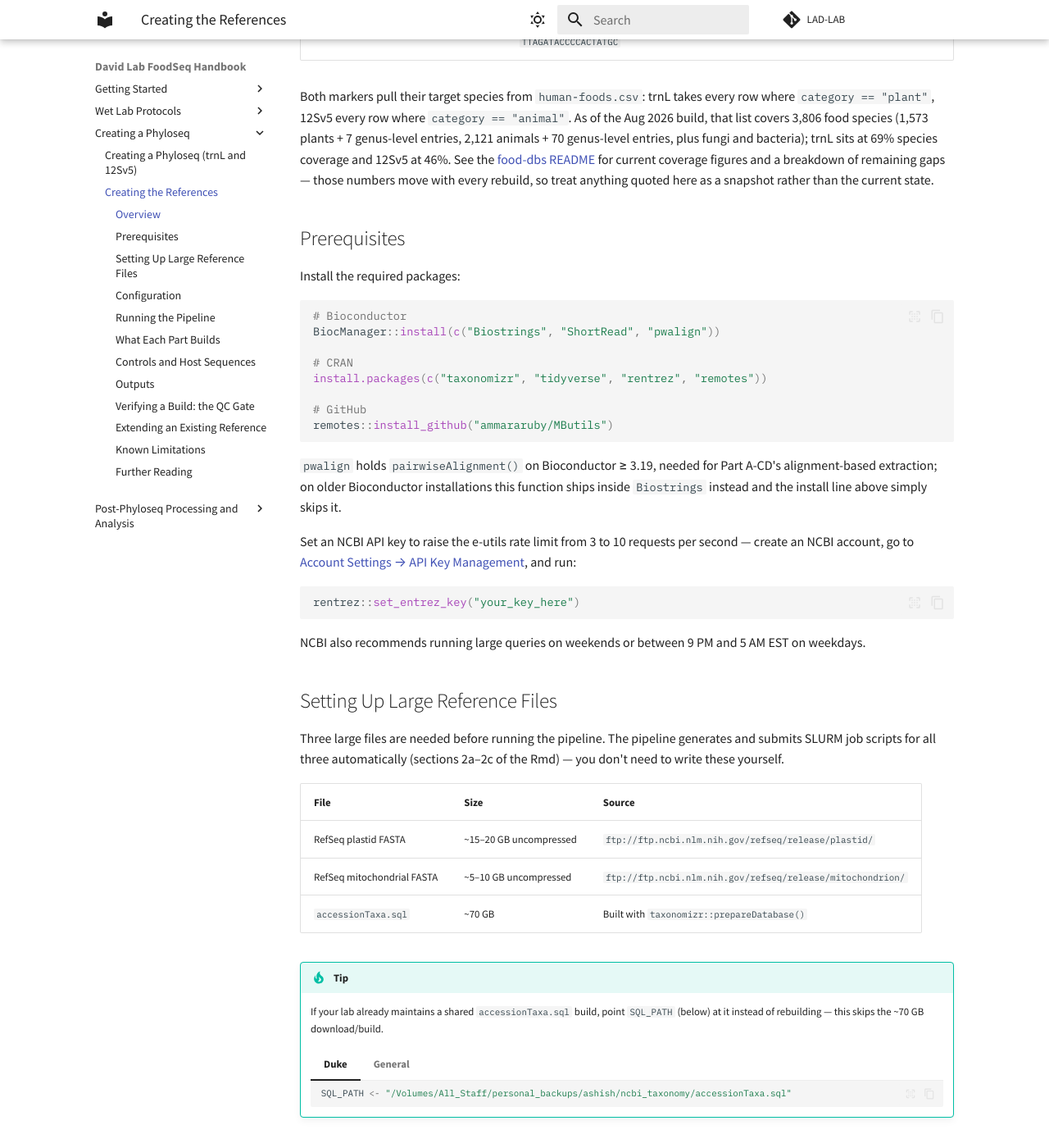
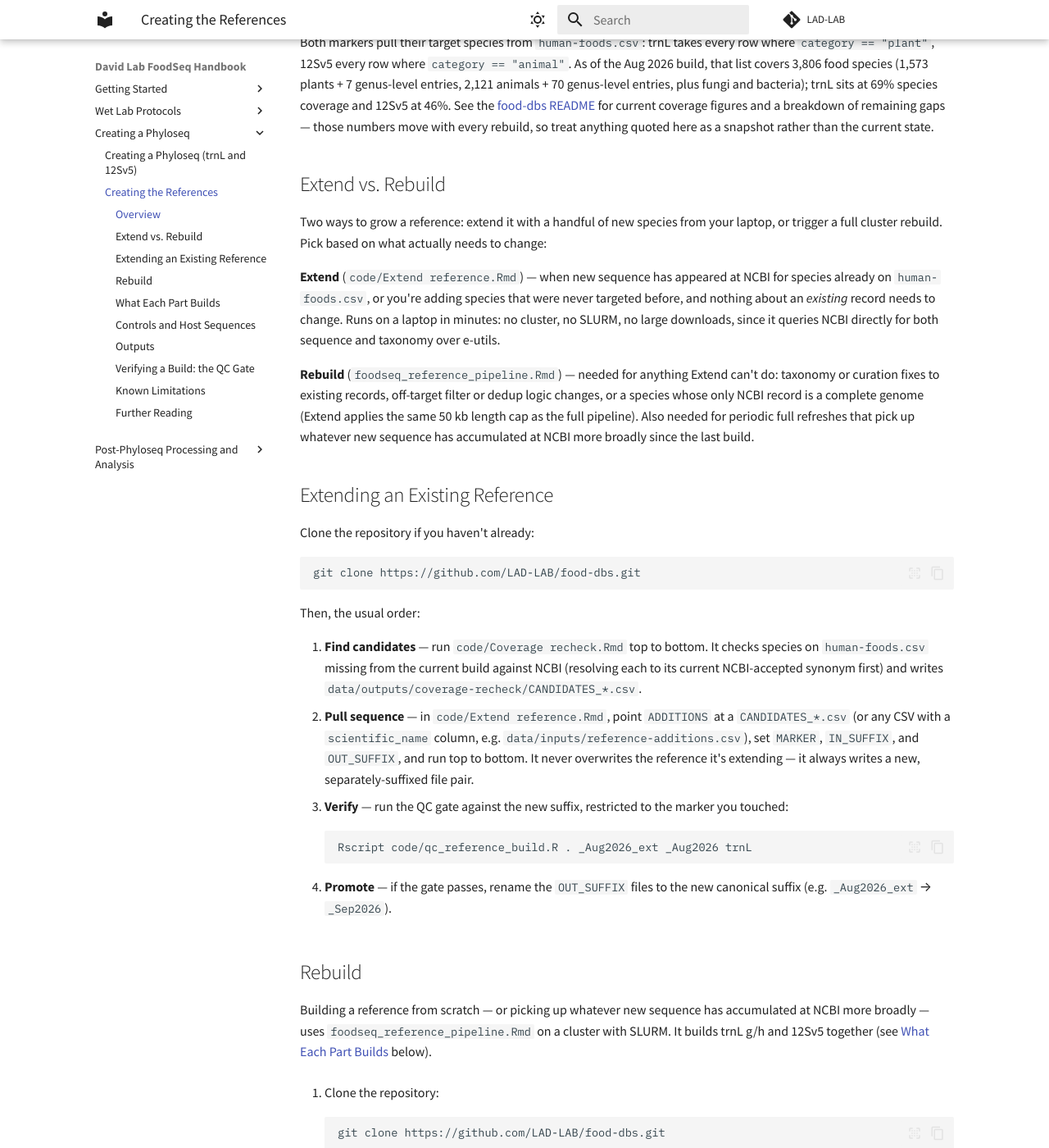
Before and after one commit to LAD-LAB/lad-lab.github.io, an MkDocs documentation site: the page built from docs/references.md, in a window 1280 px wide and 1400 px high, scrolled down 730 px. Shown: the whole window at 82% size. Built offline with MkDocs 1.6.1 and Material for MkDocs 9.7.7, drawn with Linux system fonts in a browser that asks for light colours; some of the changed text lies outside the part shown.

Commit message:
Drop trnL c/d from the handbook and lead with Extend vs. Rebuild
trnL c/d (Part A-CD) is removed from Creating the References for now —
it hasn't finished verification/testing, so it shouldn't be documented
as part of the standard workflow yet. Drops it from the overview table,
the What Each Part Builds table, Outputs, and the QC gate's marker list;
the pwalign prerequisite stays (the real pipeline still needs it) but
its explanation no longer name-drops Part A-CD.

Also restructures the page so the extend-vs-rebuild decision comes
right after the Overview, before any cluster setup:

- New Extend vs. Rebuild section states the decision up front.
- Extending an Existing Reference (the laptop workflow) moves up to
  follow it, and now includes the clone step it was missing.
- Prerequisites, Setting Up Large Reference Files, and Configuration
  are folded into a new Rebuild section as elaborated sub-steps under
  their relevant numbered step, rather than standalone sections a
  reader has to piece together before reaching Running the Pipeline.

Co-Authored-By: Claude Sonnet 5 <noreply@anthropic.com>

````diff
--- a/docs/references.md
+++ b/docs/references.md
@@ -1,6 +1,6 @@
 # Creating the References
 
-The trnL (g/h and c/d) and 12Sv5 reference databases are built with `foodseq_reference_pipeline.Rmd` in the [food-dbs repository](https://github.com/LAD-LAB/food-dbs). It builds all three reference databases end to end — downloading and querying sequence data, assigning taxonomy, filtering out off-target hits, adding controls, and writing DADA2- and QIIME2-formatted output — and is now the standard way to (re)build the references, replacing the older step-by-step manual workflow.
+The trnL (g/h) and 12Sv5 reference databases are built with `foodseq_reference_pipeline.Rmd` in the [food-dbs repository](https://github.com/LAD-LAB/food-dbs). It builds these reference databases end to end — downloading and querying sequence data, assigning taxonomy, filtering out off-target hits, adding controls, and writing DADA2- and QIIME2-formatted output — and is now the standard way to (re)build the references, replacing the older step-by-step manual workflow.
 
 !!! info "Manual workflow archived"
 
@@ -8,90 +8,46 @@ The trnL (g/h and c/d) and 12Sv5 reference databases are built with `foodseq_ref
 
 ## Overview
 
-The pipeline builds three databases, sharing the same setup, SLURM jobs, and taxonomy approach:
+The pipeline builds two databases, sharing the same setup, SLURM jobs, and taxonomy approach:
 
 | Database | Marker | Primers | Source |
 |---|---|---|---|
 | **Part A** — trnL g/h | Plant | trnLg `GGGCAATCCTGAGCCAA` / trnLh `CCATTGAGTCTCTGCACCTATC` | RefSeq plastid genomes + GenBank |
-| **Part A-CD** — trnL c/d | Plant (full trnL intron) | trnLc / trnLd | Re-extracted from Part A's inputs via alignment — no additional NCBI queries |
 | **Part B** — 12Sv5 | Vertebrate | V5F `TAGAACAGGCTCCTCTAG` / V5R `TTAGATACCCCACTATGC` | RefSeq mitochondrial genomes + GenBank |
 
 Both markers pull their target species from `human-foods.csv`: trnL takes every row where `category == "plant"`, 12Sv5 every row where `category == "animal"`. As of the Aug 2026 build, that list covers 3,806 food species (1,573 plants + 7 genus-level entries, 2,121 animals + 70 genus-level entries, plus fungi and bacteria); trnL sits at 69% species coverage and 12Sv5 at 46%. See the [food-dbs README](https://github.com/LAD-LAB/food-dbs#database-coverage) for current coverage figures and a breakdown of remaining gaps — those numbers move with every rebuild, so treat anything quoted here as a snapshot rather than the current state.
 
-## Prerequisites
+## Extend vs. Rebuild
 
-Install the required packages:
+Two ways to grow a reference: extend it with a handful of new species from your laptop, or trigger a full cluster rebuild. Pick based on what actually needs to change:
 
-``` r
-# Bioconductor
-BiocManager::install(c("Biostrings", "ShortRead", "pwalign"))
+**Extend** (`code/Extend reference.Rmd`) — when new sequence has appeared at NCBI for species already on `human-foods.csv`, or you're adding species that were never targeted before, and nothing about an *existing* record needs to change. Runs on a laptop in minutes: no cluster, no SLURM, no large downloads, since it queries NCBI directly for both sequence and taxonomy over e-utils.
 
-# CRAN
-install.packages(c("taxonomizr", "tidyverse", "rentrez", "remotes"))
+**Rebuild** (`foodseq_reference_pipeline.Rmd`) — needed for anything Extend can't do: taxonomy or curation fixes to existing records, off-target filter or dedup logic changes, or a species whose only NCBI record is a complete genome (Extend applies the same 50 kb length cap as the full pipeline). Also needed for periodic full refreshes that pick up whatever new sequence has accumulated at NCBI more broadly since the last build.
 
-# GitHub
-remotes::install_github("ammararuby/MButils")
+## Extending an Existing Reference
+
+Clone the repository if you haven't already:
+
+``` bash
+git clone https://github.com/LAD-LAB/food-dbs.git
 ```
 
-`pwalign` holds `pairwiseAlignment()` on Bioconductor ≥ 3.19, needed for Part A-CD's alignment-based extraction; on older Bioconductor installations this function ships inside `Biostrings` instead and the install line above simply skips it.
+Then, the usual order:
 
-Set an NCBI API key to raise the e-utils rate limit from 3 to 10 requests per second — create an NCBI account, go to [Account Settings → API Key Management](https://account.ncbi.nlm.nih.gov/settings/), and run:
+1. **Find candidates** — run `code/Coverage recheck.Rmd` top to bottom. It checks species on `human-foods.csv` missing from the current build against NCBI (resolving each to its current NCBI-accepted synonym first) and writes `data/outputs/coverage-recheck/CANDIDATES_*.csv`.
+2. **Pull sequence** — in `code/Extend reference.Rmd`, point `ADDITIONS` at a `CANDIDATES_*.csv` (or any CSV with a `scientific_name` column, e.g. `data/inputs/reference-additions.csv`), set `MARKER`, `IN_SUFFIX`, and `OUT_SUFFIX`, and run top to bottom. It never overwrites the reference it's extending — it always writes a new, separately-suffixed file pair.
+3. **Verify** — run the QC gate against the new suffix, restricted to the marker you touched:
 
-``` r
-rentrez::set_entrez_key("your_key_here")
-```
+    ``` bash
+    Rscript code/qc_reference_build.R . _Aug2026_ext _Aug2026 trnL
+    ```
 
-NCBI also recommends running large queries on weekends or between 9 PM and 5 AM EST on weekdays.
+4. **Promote** — if the gate passes, rename the `OUT_SUFFIX` files to the new canonical suffix (e.g. `_Aug2026_ext` → `_Sep2026`).
 
-## Setting Up Large Reference Files
+## Rebuild
 
-Three large files are needed before running the pipeline. The pipeline generates and submits SLURM job scripts for all three automatically (sections 2a–2c of the Rmd) — you don't need to write these yourself.
-
-| File | Size | Source |
-|---|---|---|
-| RefSeq plastid FASTA | ~15–20 GB uncompressed | `ftp://ftp.ncbi.nlm.nih.gov/refseq/release/plastid/` |
-| RefSeq mitochondrial FASTA | ~5–10 GB uncompressed | `ftp://ftp.ncbi.nlm.nih.gov/refseq/release/mitochondrion/` |
-| `accessionTaxa.sql` | ~70 GB | Built with `taxonomizr::prepareDatabase()` |
-
-!!! tip
-
-    If your lab already maintains a shared `accessionTaxa.sql` build, point `SQL_PATH` (below) at it instead of rebuilding — this skips the ~70 GB download/build.
-
-    === "Duke"
-
-        ``` r
-        SQL_PATH <- "/Volumes/All_Staff/personal_backups/ashish/ncbi_taxonomy/accessionTaxa.sql"
-        ```
-
-    === "General"
-
-        ``` r
-        SQL_PATH <- "[/path/to/accessionTaxa.sql]"
-        ```
-
-## Configuration
-
-Everything else in the notebook reads from one **Configuration** chunk near the top — update it before running anything:
-
-``` r
-# ── Cluster paths ────────────────────────────────────────────
-SCRATCH      <- "/scratch/your_username"                  # cluster scratch directory
-REPO_DIR     <- "/path/to/food-dbs"                       # cloned repo root
-PLASTID_DIR  <- file.path(SCRATCH, "plastid_refseq")      # RefSeq plastid download
-MITO_DIR     <- file.path(SCRATCH, "mito_refseq")         # RefSeq mitochondrial download
-SQL_PATH     <- file.path(SCRATCH, "accessionTaxa.sql")   # taxonomizr SQL database
-
-# ── SLURM parameters ─────────────────────────────────────────
-PARTITION    <- "general"    # partition/queue name; check with 'sinfo'
-R_MODULE     <- "R/4.3.0"    # R module name; check with 'module avail R'
-
-# ── QC gate ───────────────────────────────────────────────────
-QC_PREVIOUS_SUFFIX <- "-"    # suffix of the last archived build, e.g. "_Aug2026"
-```
-
-`QC_PREVIOUS_SUFFIX` matters: the pipeline always writes date-less output files, so it has no memory of what the previous build was called — this is the only way the final QC gate finds out what to compare against. Leaving it at `"-"` is safe, not silent: the gate refuses to compare a build against itself and stops immediately rather than comparing against the wrong build.
-
-## Running the Pipeline
+Building a reference from scratch — or picking up whatever new sequence has accumulated at NCBI more broadly — uses `foodseq_reference_pipeline.Rmd` on a cluster with SLURM. It builds trnL g/h and 12Sv5 together (see [What Each Part Builds](#what-each-part-builds) below).
 
 1. Clone the repository:
 
@@ -100,10 +56,75 @@ QC_PREVIOUS_SUFFIX <- "-"    # suffix of the last archived build, e.g. "_Aug2026
     ```
 
 2. Open `foodseq_reference_pipeline.Rmd` in RStudio (or RStudio Server on Open OnDemand).
-3. Update the **Configuration** chunk (above) to match your environment.
-4. Run the **Install packages** chunk once, on first use.
-5. Submit the three SLURM jobs (sections 2a–2c: RefSeq plastid download, RefSeq mitochondrial download, `accessionTaxa.sql` build) and monitor them in the following section. They run in parallel and each take several hours.
-6. Once the jobs finish, run **Part A** (trnL g/h), **Part A-CD** (trnL c/d — depends on Part A's inputs, run it after), and/or **Part B** (12Sv5) sequentially, as needed.
+
+3. Update the **Configuration** chunk near the top to match your environment — everything else in the notebook reads from this one chunk:
+
+    ``` r
+    # ── Cluster paths ────────────────────────────────────────────
+    SCRATCH      <- "/scratch/your_username"                  # cluster scratch directory
+    REPO_DIR     <- "/path/to/food-dbs"                       # cloned repo root
+    PLASTID_DIR  <- file.path(SCRATCH, "plastid_refseq")      # RefSeq plastid download
+    MITO_DIR     <- file.path(SCRATCH, "mito_refseq")         # RefSeq mitochondrial download
+    SQL_PATH     <- file.path(SCRATCH, "accessionTaxa.sql")   # taxonomizr SQL database
+
+    # ── SLURM parameters ─────────────────────────────────────────
+    PARTITION    <- "general"    # partition/queue name; check with 'sinfo'
+    R_MODULE     <- "R/4.3.0"    # R module name; check with 'module avail R'
+
+    # ── QC gate ───────────────────────────────────────────────────
+    QC_PREVIOUS_SUFFIX <- "-"    # suffix of the last archived build, e.g. "_Aug2026"
+    ```
+
+    `QC_PREVIOUS_SUFFIX` matters: the pipeline always writes date-less output files, so it has no memory of what the previous build was called — this is the only way the final QC gate finds out what to compare against. Leaving it at `"-"` is safe, not silent: the gate refuses to compare a build against itself and stops immediately rather than comparing against the wrong build.
+
+    !!! tip
+
+        If your lab already maintains a shared `accessionTaxa.sql` build, point `SQL_PATH` at it instead of rebuilding — this skips a ~70 GB download/build.
+
+        === "Duke"
+
+            ``` r
+            SQL_PATH <- "/Volumes/All_Staff/personal_backups/ashish/ncbi_taxonomy/accessionTaxa.sql"
+            ```
+
+        === "General"
+
+            ``` r
+            SQL_PATH <- "[/path/to/accessionTaxa.sql]"
+            ```
+
+4. Install the required packages and set an NCBI API key. Run the **Install packages** chunk once, on first use:
+
+    ``` r
+    # Bioconductor
+    BiocManager::install(c("Biostrings", "ShortRead", "pwalign"))
+
+    # CRAN
+    install.packages(c("taxonomizr", "tidyverse", "rentrez", "remotes"))
+
+    # GitHub
+    remotes::install_github("ammararuby/MButils")
+    ```
+
+    `pwalign` holds `pairwiseAlignment()` on Bioconductor ≥ 3.19; on older Bioconductor installations this function ships inside `Biostrings` instead and the install line above simply skips it.
+
+    Set an NCBI API key to raise the e-utils rate limit from 3 to 10 requests per second — create an NCBI account, go to [Account Settings → API Key Management](https://account.ncbi.nlm.nih.gov/settings/), and run:
+
+    ``` r
+    rentrez::set_entrez_key("your_key_here")
+    ```
+
+    NCBI also recommends running large queries on weekends or between 9 PM and 5 AM EST on weekdays.
+
+5. Submit the three SLURM jobs (sections 2a–2c) and monitor them in the following section. They run in parallel and each take several hours — together they fetch the large files the pipeline needs before it can run:
+
+    | File | Size | Source |
+    |---|---|---|
+    | RefSeq plastid FASTA | ~15–20 GB uncompressed | `ftp://ftp.ncbi.nlm.nih.gov/refseq/release/plastid/` |
+    | RefSeq mitochondrial FASTA | ~5–10 GB uncompressed | `ftp://ftp.ncbi.nlm.nih.gov/refseq/release/mitochondrion/` |
+    | `accessionTaxa.sql` | ~70 GB | Built with `taxonomizr::prepareDatabase()` |
+
+6. Once the jobs finish, run **Part A** (trnL g/h) and/or **Part B** (12Sv5), as needed.
 7. The notebook's final section, **Verify before shipping**, runs the QC gate automatically — see [Verifying a Build](#verifying-a-build-the-qc-gate) below.
 
 Output files are written date-less (`trnLGH_taxonomy.fasta`, not `trnLGH_taxonomy_Aug2026.fasta`). Once the QC gate passes, archive them under a new suffix before the next rebuild overwrites them in place.
@@ -112,24 +133,22 @@ Output files are written date-less (`trnLGH_taxonomy.fasta`, not `trnLGH_taxonom
 
 Each part follows the same shape — RefSeq and GenBank queried and merged, taxonomy assigned, off-target sequences filtered, controls added, then saved — with a few marker-specific steps:
 
-| Step | Part A (trnL g/h) | Part A-CD (trnL c/d) | Part B (12Sv5) |
-|---|---|---|---|
-| Load inputs / filter RefSeq to one sequence per species | A1–A2 | *(reuses A2)* | B1–B2 |
-| Extract target amplicon | A3: in silico PCR (`find_primer_pair()`) | CD1–CD3b: primer route + alignment rescue against a plastome intron panel | B3: in silico PCR |
-| Query GenBank | A4 | *(reuses A4's untrimmed pull — no extra NCBI queries)* | B4, submitted as a SLURM job (B3–B6) |
-| Combine + taxonomy lookup | A5–A6 | CD4–CD5 | B5–B6 |
-| Remove off-target sequences | A6b: Streptophyta + Cyanobacteriota allowlist | CD6: same allowlist as A6b | B6b: Chordata only |
-| Manual curation | A7 (`Manual renaming.csv` + hardcoded *Brassica oleracea* renamings) | CD7 (same renamings, applied where they match a c/d amplicon) | — |
-| QC / orientation | A8–A9 | CD8–CD9 (extraction sanity check) | B7–B8 |
-| Dedup, add controls, save | A10 | CD10 | B9 |
+| Step | Part A (trnL g/h) | Part B (12Sv5) |
+|---|---|---|
+| Load inputs / filter RefSeq to one sequence per species | A1–A2 | B1–B2 |
+| Extract target amplicon | A3: in silico PCR (`find_primer_pair()`) | B3: in silico PCR |
+| Query GenBank | A4 | B4, submitted as a SLURM job (B3–B6) |
+| Combine + taxonomy lookup | A5–A6 | B5–B6 |
+| Remove off-target sequences | A6b: Streptophyta + Cyanobacteriota allowlist | B6b: Chordata only |
+| Manual curation | A7 (`Manual renaming.csv` + hardcoded *Brassica oleracea* renamings) | — |
+| QC / orientation | A8–A9 | B7–B8 |
+| Dedup, add controls, save | A10 | B9 |
 
 The trnL off-target allowlist deliberately includes Cyanobacteriota alongside Streptophyta: spirulina (*Arthrospira platensis*) and fat choy (*Nostoc flagelliforme*) are edible cyanobacteria on the food list with real trnL records that a plant-only filter would strip. The 12Sv5 filter is Chordata-only — a lab decision based on production data showing invertebrate reference records were never actually hit by real reads.
 
-Part A-CD (trnL c/d) uses alignment-based extraction rather than primer matching alone: many GenBank deposits for this region don't span both primer sites directly, so the pipeline builds a reference panel of introns extracted from plastid genomes (which do carry both sites) and aligns primer-matching failures against family-matched panel members to localize the intron boundaries. This recovers roughly 90–95% of the taxa covered by trnL g/h, versus ~55–60% from primer matching alone.
-
 ## Controls and Host Sequences
 
-`data/inputs/controls.csv` holds two kinds of record, both merged in at each part's final dedup-and-save step (A10 / CD10 / B9) rather than as a separate post-hoc step:
+`data/inputs/controls.csv` holds two kinds of record, both merged in at each part's final dedup-and-save step (A10 / B9) rather than as a separate post-hoc step:
 
 - **Synthetic spike-in controls** — the lab's positive-control constructs (`synthetic trnL ASV`, `synthetic 12S ASV`), which never come back from a RefSeq/GenBank query since they aren't real organisms. Without an explicit entry here, every food-list-driven rebuild silently drops them, and their reads get reassigned to whatever real taxon they're nearest to.
 - **Real biological host/contaminant taxa** — species that aren't on `human-foods.csv` (so the food-list-driven build never queries them) but that the assay reliably amplifies and that dominate raw read counts if absent from the reference: *Rhacodactylus leachianus* (the gecko positive control) and *Homo sapiens* (89 haplotype records, needed because a single NCBI reference sequence for the 12Sv5 region is not enough to catch the genetic diversity of human host DNA in dietary samples). Each of these carries its own real taxonomic lineage in `controls.csv`, rather than the repeated-label format used for the synthetic constructs.
@@ -167,27 +186,7 @@ trnL lineages run through `forma` (ten ranks); 12Sv5 lineages stop at `subspecie
 Rscript code/qc_reference_build.R [REPO_DIR] [CURRENT_SUFFIX] [PREVIOUS_SUFFIX]
 ```
 
-An optional 4th argument restricts the check to one marker (`trnL`, `trnLCD`, or `12SV5`) — needed after an extend-only run (below), since a single-marker update otherwise reads as a failure on every marker it didn't touch.
-
-## Extending an Existing Reference
-
-For adding a handful of newly-available species to an **existing** build — without a full cluster rebuild — use `code/Coverage recheck.Rmd` and `code/Extend reference.Rmd` instead. This runs on a laptop in minutes: no cluster, no SLURM, no large downloads, since it queries NCBI directly for both sequence and taxonomy over e-utils.
-
-**Use it when:** new sequence has appeared at NCBI for species already on `human-foods.csv`, or you're adding species that were never targeted before, and nothing about an *existing* record needs to change.
-
-**It can't help with:** taxonomy or curation fixes to existing records, off-target filter or dedup logic changes, trnLCD (its alignment-based extraction needs a rebuild), or a species whose only NCBI record is a complete genome (Extend applies the same 50 kb length cap as the full pipeline).
-
-The usual order:
-
-1. **Find candidates** — run `code/Coverage recheck.Rmd` top to bottom. It checks species on `human-foods.csv` missing from the current build against NCBI (resolving each to its current NCBI-accepted synonym first) and writes `data/outputs/coverage-recheck/CANDIDATES_*.csv`.
-2. **Pull sequence** — in `code/Extend reference.Rmd`, point `ADDITIONS` at a `CANDIDATES_*.csv` (or any CSV with a `scientific_name` column, e.g. `data/inputs/reference-additions.csv`), set `MARKER`, `IN_SUFFIX`, and `OUT_SUFFIX`, and run top to bottom. It never overwrites the reference it's extending — it always writes a new, separately-suffixed file pair.
-3. **Verify** — run the QC gate against the new suffix, restricted to the marker you touched:
-
-    ``` bash
-    Rscript code/qc_reference_build.R . _Aug2026_ext _Aug2026 trnL
-    ```
-
-4. **Promote** — if the gate passes, rename the `OUT_SUFFIX` files to the new canonical suffix (e.g. `_Aug2026_ext` → `_Sep2026`).
+An optional 4th argument restricts the check to one marker (`trnL` or `12SV5`) — needed after an extend-only run (see [Extending an Existing Reference](#extending-an-existing-reference) above), since a single-marker update otherwise reads as a failure on every marker it didn't touch.
 
 ## Known Limitations
 
````
Also changed, not shown: other parts of docs/references.md (+2 -2 lines).
